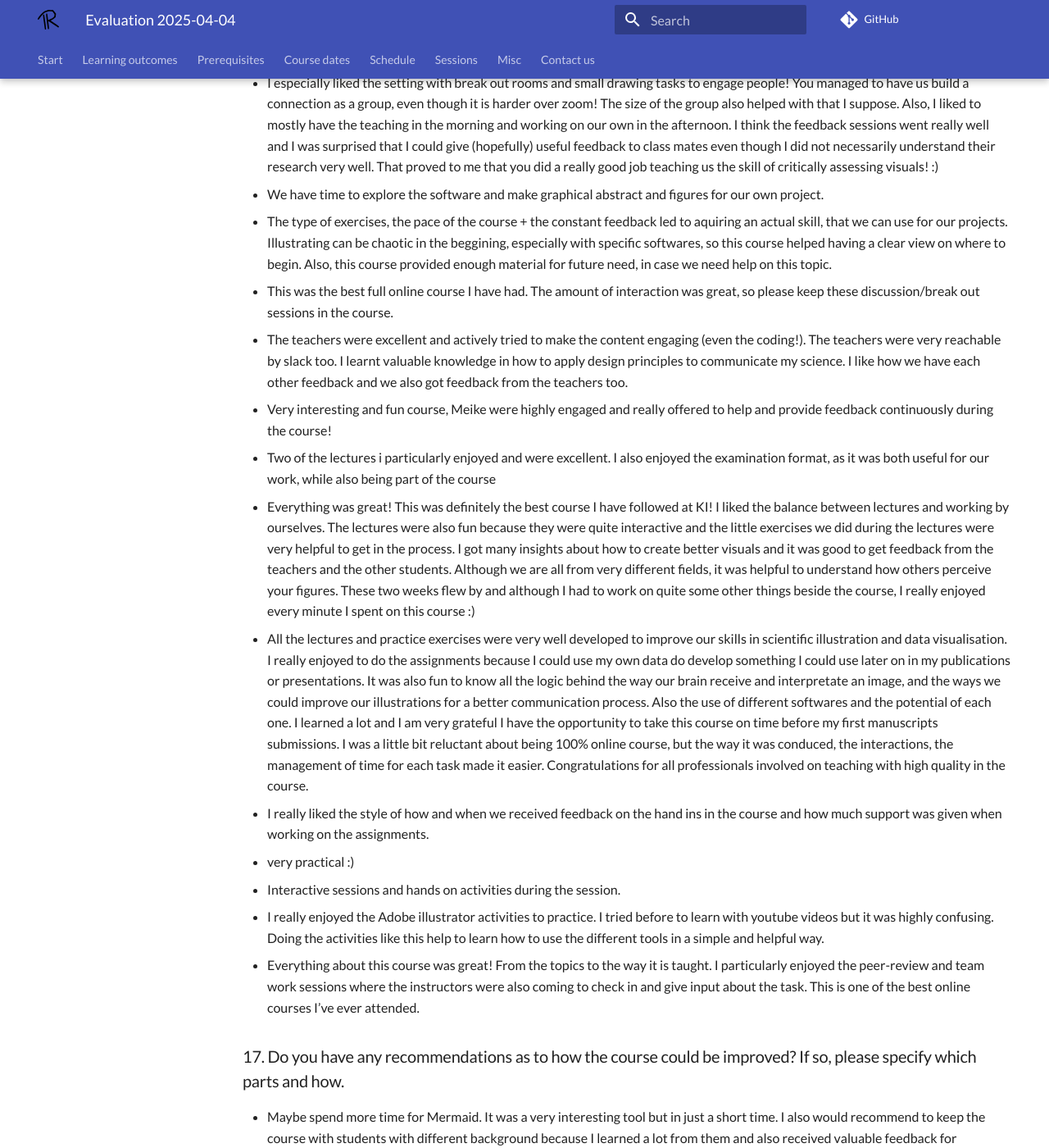
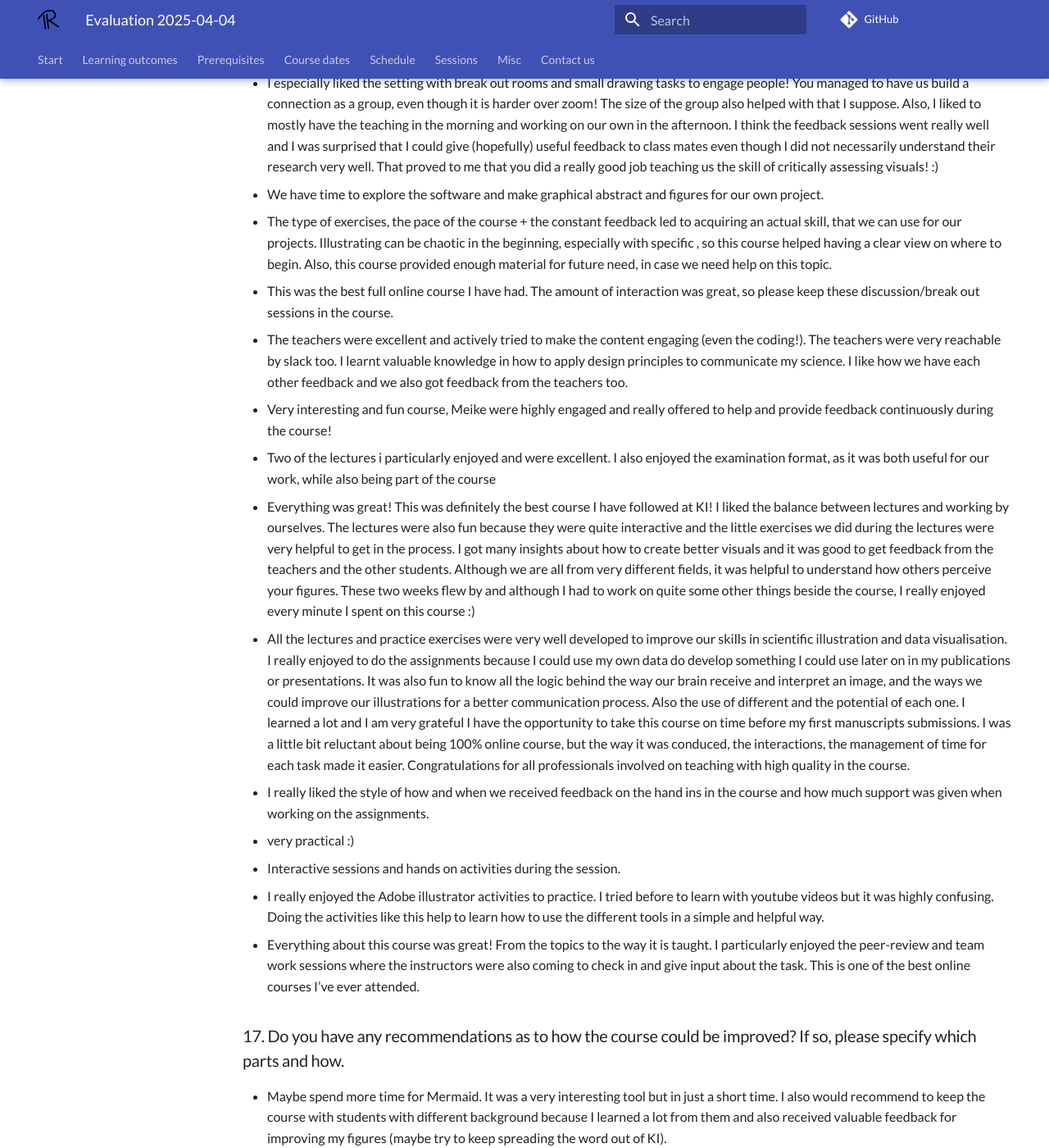
Before and after one commit to richelbilderbeek/intro_r_course, an MkDocs documentation site: the page built from docs/evaluations/20250404/README.md, in a window 1280 px wide and 1400 px high, scrolled down 2637 px. Shown: the whole window at 82% size. Built offline with MkDocs 1.6.1 and Material for MkDocs 9.7.7, drawn with Linux system fonts in a browser that asks for light colours; comment, search, counter and statistics services are not loaded; some of the changed text lies outside the part shown.

Commit message:
Fix spelling

```diff
--- a/docs/evaluations/20250404/README.md
+++ b/docs/evaluations/20250404/README.md
@@ -64,9 +64,9 @@
 - We have time to explore the software and make graphical
   abstract and figures for our own project.
 - The type of exercises, the pace of the course + the constant feedback
-  led to aquiring an actual skill, that we can use for our projects.
-  Illustrating can be chaotic in the beggining,
-  especially with specific softwares,
+  led to acquiring an actual skill, that we can use for our projects.
+  Illustrating can be chaotic in the beginning,
+  especially with specific ,
   so this course helped having a clear view on where to begin.
   Also, this course provided enough material for future need,
   in case we need help on this topic.
@@ -105,9 +105,9 @@
   I really enjoyed to do the assignments because I could use my own data
   do develop something I could use later on in my publications or
   presentations. It was also fun to know all the logic behind the way our
-  brain receive and interpretate an image, and the ways we could improve
+  brain receive and interpret an image, and the ways we could improve
   our illustrations for a better communication process.
-  Also the use of different softwares and the potential of each one.
+  Also the use of different  and the potential of each one.
   I learned a lot and I am
   very grateful I have the opportunity to take this course on time
   before my first manuscripts submissions.
```
Also changed, not shown: other parts of docs/evaluations/20250404/README.md (+1 -1 lines), docs/reflections/20250404/README.md (+6 -6 lines).
